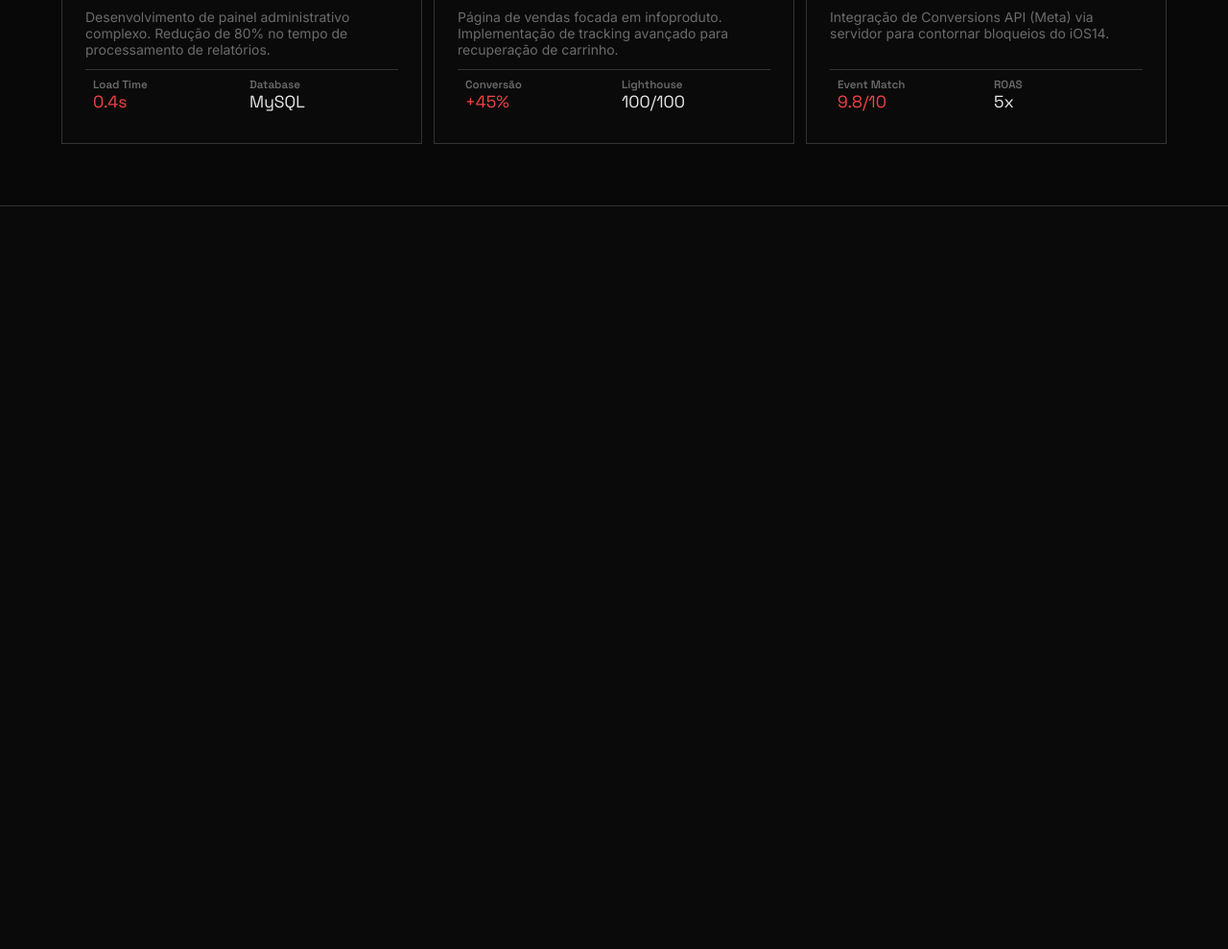
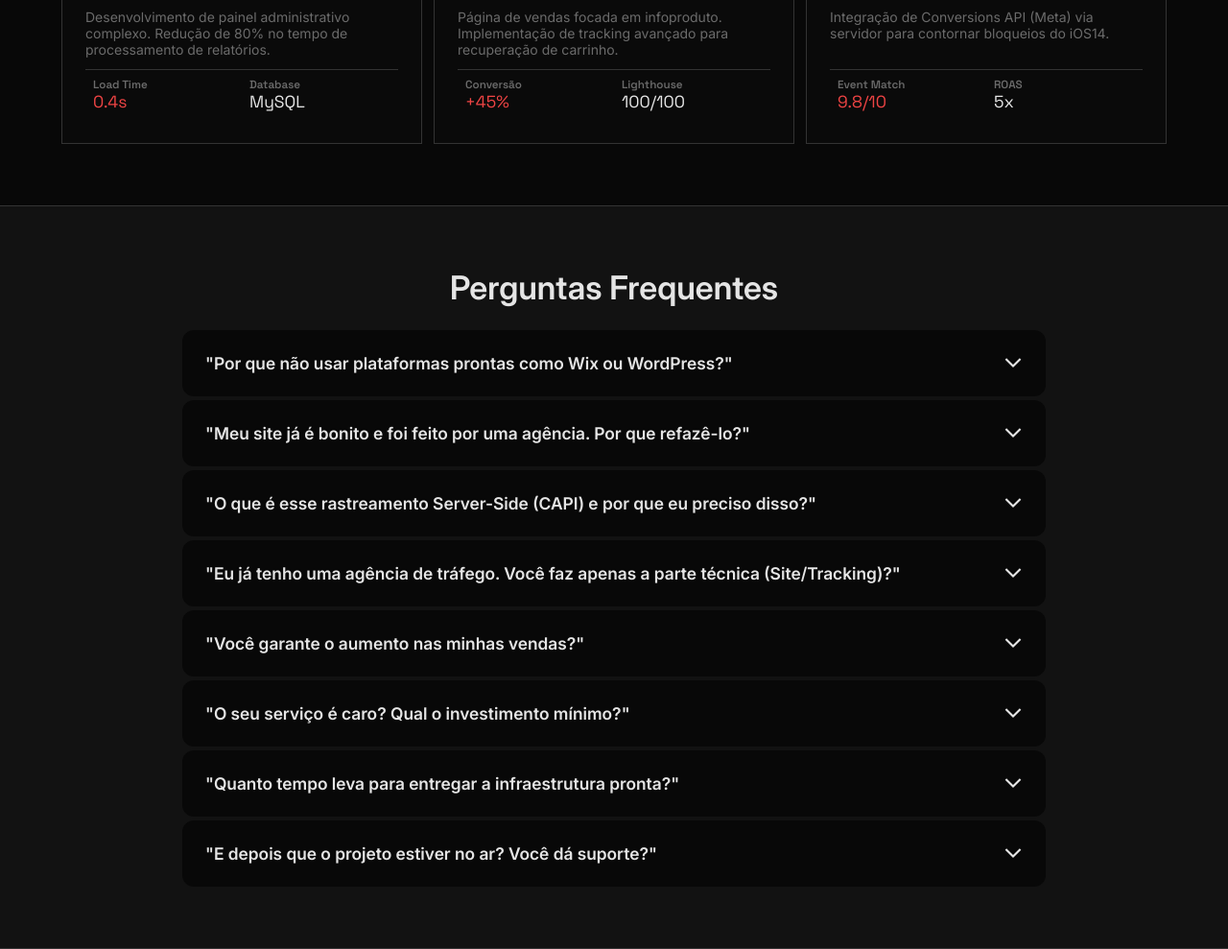
Before and after one commit to marcio-rdg/marciordg.com, a website built with Vite: page index.html in a window 1280 px wide. Shown: the part 3579-4568 px from the top of the page at 96% size. Before the commit the page ends 3794 px from the top, so only its background shows below. Built offline with nearby package versions, Linux system fonts and the light colour scheme.

Commit message:
feat: :art: section faqs

```diff
--- a/index.html
+++ b/index.html
@@ -484,6 +484,12 @@
           </div>
         </div>
       </section>
+      <section class="faq">
+        <div class="faq__container container">
+          <h2 class="faq__title section-title">Perguntas Frequentes</h2>
+          <div class="faq__content"></div>
+        </div>
+      </section>
     </main>
     <script type="module" src="/src/js/main.js"></script>
   </body>
--- a/src/js/main.js
+++ b/src/js/main.js
@@ -35,4 +35,108 @@ document.addEventListener('DOMContentLoaded', () => {
     range.addEventListener('input', updateProgress);
     updateProgress();
   });
+
+  const faqQuestions = document.querySelectorAll('.faq__question__titles');
+
+  faqQuestions.forEach((question) => {
+    question.addEventListener('click', (event) => {
+      const currentCard = event.currentTarget.closest('.faq__question');
+
+      if (!currentCard) return;
+
+      const openCards = document.querySelectorAll('.faq__question.active');
+
+      openCards.forEach((card) => {
+        if (card !== currentCard) {
+          card.classList.remove('active');
+        }
+      });
+
+      currentCard.classList.toggle('active');
+    });
+  });
+
+  const faqData = [
+    {
+      question: 'Por que não usar plataformas prontas como Wix ou WordPress?',
+      answer:
+        "Plataformas alugadas e construtores visuais (como Elementor) são 'âncoras' para o seu tráfego. Eles injetam scripts genéricos que destroem seu tempo de carregamento e o seu Índice de Qualidade no Google Ads. Eu construo infraestrutura proprietária (HTML/Next.js) focada em uma única métrica: velocidade extrema para maximizar seu ROI.",
+    },
+    {
+      question:
+        'Meu site já é bonito e foi feito por uma agência. Por que refazê-lo?',
+      answer:
+        'Design sem engenharia de conversão (CRO) é apenas arte decorativa. Se o seu site é esteticamente lindo, mas leva 4 segundos para carregar no 4G, você está pagando para o lead ver uma tela branca e fechar a aba. Eu uno estética premium com arquitetura de alta performance. O site precisa ser bonito para o cliente e impecável para o robô do Google.',
+    },
+    {
+      question:
+        'O que é esse rastreamento Server-Side (CAPI) e por que eu preciso disso?',
+      answer:
+        'Com as atualizações do iOS14 e adblockers, o pixel tradicional perde até 40% das suas vendas. Você fica cego. O rastreamento via servidor envia os dados de conversão direto do back-end. Isso alimenta o algoritmo corretamente, permitindo que a inteligência do Meta/Google encontre seus compradores reais com um Custo Por Aquisição (CPA) muito menor.',
+    },
+    {
+      question:
+        'Eu já tenho uma agência de tráfego. Você faz apenas a parte técnica (Site/Tracking)?',
+      answer:
+        "Sim. Atuo frequentemente como o 'braço armado de engenharia' para operações que já rodam. Forneço a infraestrutura de rastreamento avançado (Data Layer, GTM) e páginas ultrarrápidas para que o seu gestor de tráfego atual tenha os melhores dados e converta mais com o mesmo orçamento.",
+    },
+    {
+      question: 'Você garante o aumento nas minhas vendas?',
+      answer:
+        'Eu garanto a eliminação de todos os gargalos técnicos. Venda online depende de 3 pilares: Oferta, Tráfego e Estrutura. Eu construo o pilar da Estrutura com nível de elite. Se a sua oferta for ruim, nem o melhor código do mundo a salvará. Mas se a oferta for validada, minha engenharia garante que você não deixe nenhum dinheiro na mesa.',
+    },
+    {
+      question: 'O seu serviço é caro? Qual o investimento mínimo?',
+      answer:
+        "'Caro' é injetar R$ 10.000 em anúncios num site lento e perder R$ 4.000 em leads que não esperaram carregar. Meu serviço não é um custo, é um investimento de infraestrutura focado em estancar sangrias. Não compito por preço com freelancers de templates prontos. O valor exato é definido na nossa Auditoria Forense.",
+    },
+    {
+      question: 'Quanto tempo leva para entregar a infraestrutura pronta?',
+      answer:
+        'Depende da complexidade do escopo, mas o Protocolo RDG não é uma esteira de fábrica genérica. Uma landing page de alta conversão com tracking server-side leva, em média, de 10 a 15 dias úteis. Eu não sacrifico qualidade técnica por velocidade de entrega.',
+    },
+    {
+      question: 'E depois que o projeto estiver no ar? Você dá suporte?',
+      answer:
+        'Eu não entrego o código e sumo. Operações de alto nível exigem refinamento contínuo. Ofereço modelos de acompanhamento onde atuo na Otimização de Conversão (CRO), analisando mapas de calor, e testes A/B para ajustar a máquina de vendas com base em dados reais dos usuários.',
+    },
+  ];
+
+  const faqContainer = document.querySelector('.faq__content');
+  if (!faqContainer) return;
+
+  function renderFaqs() {
+    faqContainer.innerHTML = faqData
+      .map(
+        (item, index) => `
+      <div class="faq__question"> <div class="faq__question__titles">
+          <h3 class="faq__question__title">"${item.question}"</h3>
+          <svg xmlns="http://www.w3.org/2000/svg" height="24px" viewBox="0 -960 960 960" width="24px"><path d="m321-80-71-71 329-329-329-329 71-71 400 400L321-80Z"/></svg>
+        </div>
+        <div class="faq__answer-wrapper">
+          <p class="faq__question__response">${item.answer}</p>
+        </div>
+      </div>
+    `
+      )
+      .join('');
+  }
+
+  faqContainer.addEventListener('click', (event) => {
+    const titleSection = event.target.closest('.faq__question__titles');
+    if (!titleSection) return;
+
+    const currentCard = titleSection.closest('.faq__question');
+    const openCards = faqContainer.querySelectorAll('.faq__question.active');
+
+    openCards.forEach((card) => {
+      if (card !== currentCard) {
+        card.classList.remove('active');
+      }
+    });
+
+    currentCard.classList.toggle('active');
+  });
+
+  renderFaqs();
 });
--- /dev/null
+++ b/src/scss/_faq.scss
@@ -0,0 +1,72 @@
+@use 'var'as x;
+
+.faq {
+    background-color: var(--dark-3);
+
+    &__container {
+        padding: x.$u8 0;
+    }
+
+    &__title {
+        width: 100%;
+        text-align: center;
+    }
+
+    &__content {
+        margin-top: x.$u5;
+        display: flex;
+        flex-direction: column;
+        align-items: center;
+        gap: x.$u1;
+    }
+
+    &__question {
+        background-color: var(--dark-1);
+        padding: x.$u5;
+        border-radius: x.$u3;
+        width: 90%;
+        max-width: 900px;
+
+        &__titles {
+            display: flex;
+            justify-content: space-between;
+            width: 100%;
+            cursor: pointer;
+
+            svg {
+                width: 20px;
+                height: 20px;
+                transition: all 300ms ease-in-out;
+                fill: var(--light-1);
+                rotate: 90deg;
+            }
+        }
+
+        &__title {
+            font-size: x.$text-md;
+        }
+
+        &__response {
+            height: 0px;
+            overflow: hidden;
+            color: var(--light-2);
+            padding: 0;
+            transition-property: height;
+            transition: 300ms ease-in-out;
+            text-align: justify;
+        }
+
+        &.active {
+            .faq__question__response {
+                height: fit-content;
+                padding: x.$u3;
+                border-top: 1px solid var(--light-3);
+                margin-top: x.$u3;
+            }
+
+            svg {
+                rotate: -90deg;
+            }
+        }
+    }
+}
--- a/src/scss/style.scss
+++ b/src/scss/style.scss
@@ -9,3 +9,4 @@
 @use 'protocol';
 @use 'calculator';
 @use 'projects';
+@use 'faq';
```
